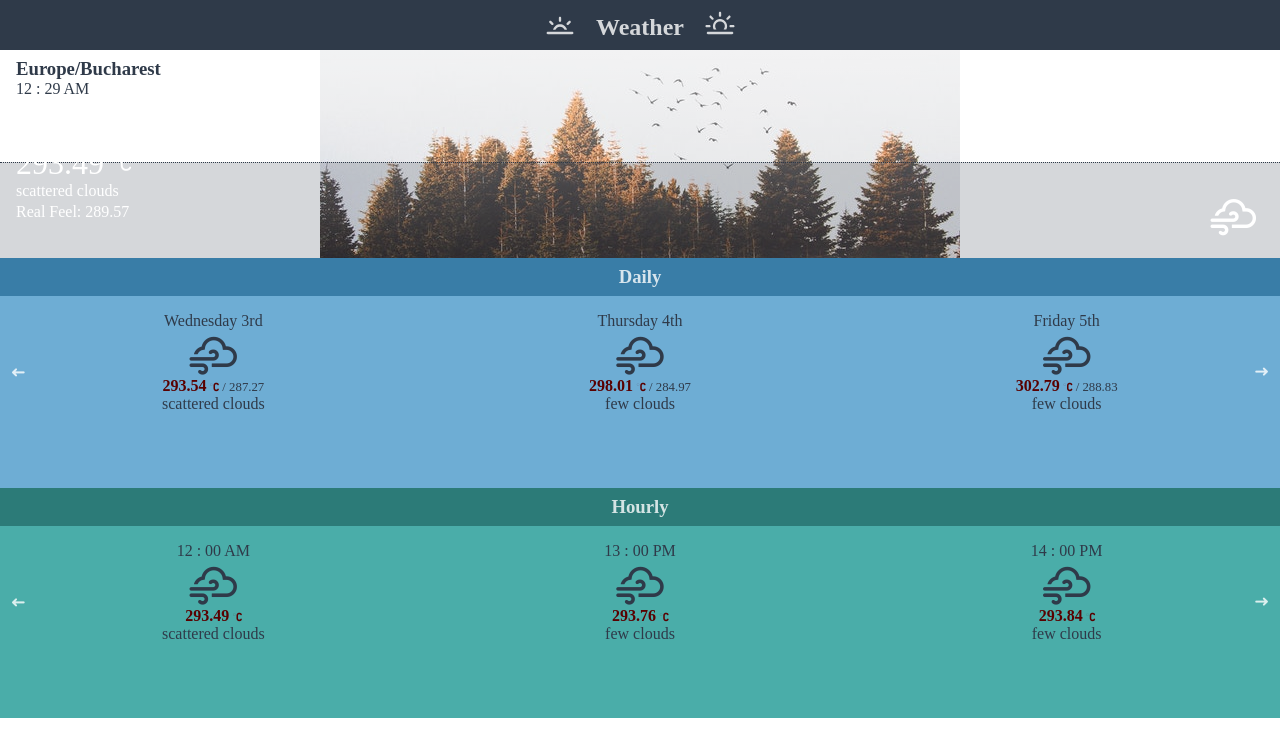
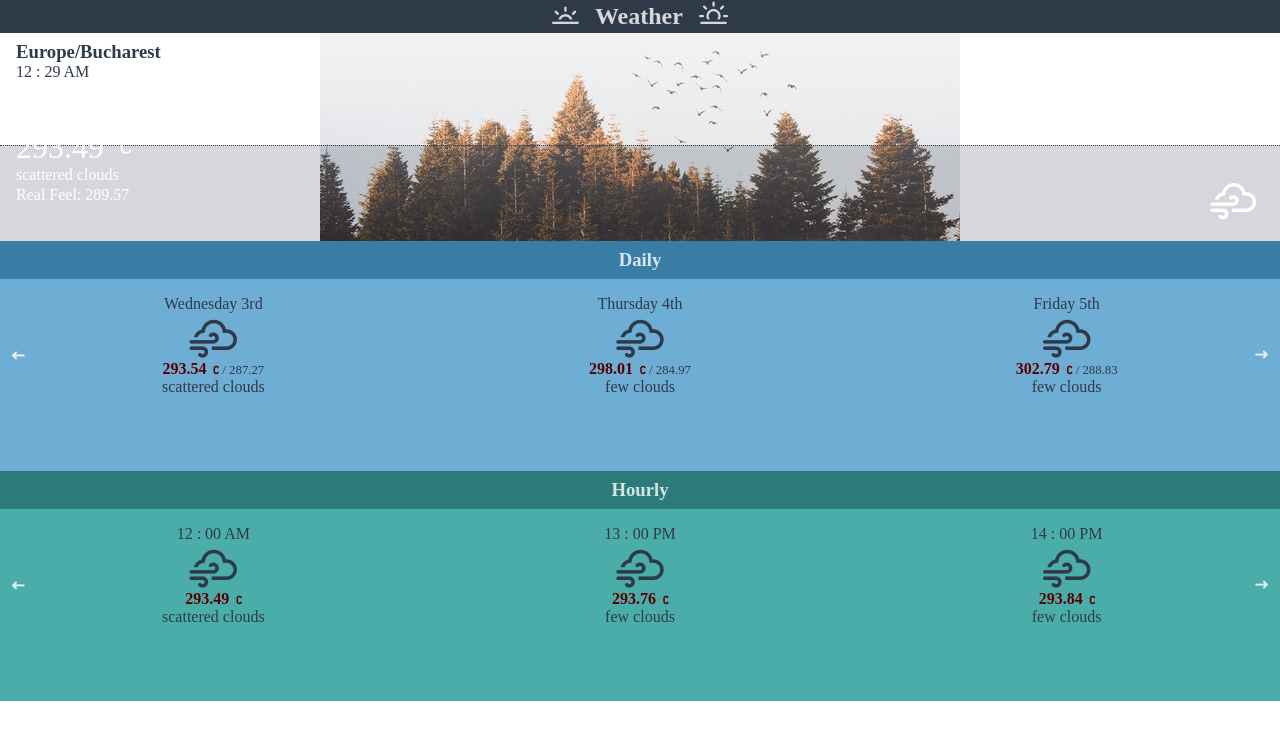
Before and after one commit to TomaAndrei90/weatherapp, a React (Create React App) app in the folder client/: page / in a window 1280 px wide. Shown: the top 756 px of the page. Built offline with nearby package versions, Linux system fonts and the light colour scheme; a web font is replaced by a local one.

Commit message:
remove react-icons module + replace with weather-icons

```diff
--- a/client/package.json
+++ b/client/package.json
@@ -8,7 +8,6 @@
     "@testing-library/user-event": "^7.2.1",
     "react": "^16.13.1",
     "react-dom": "^16.13.1",
-    "react-icons": "^3.10.0",
     "react-responsive-carousel": "^3.2.7",
     "react-scripts": "3.4.1"
   },
--- a/client/src/components/Header.css
+++ b/client/src/components/Header.css
@@ -1,5 +1,5 @@
 .header {
-  padding: 0.3rem 0;
+	padding: 0.2rem 0;
   display: flex;
   justify-content: center;
   align-items: center;
@@ -9,10 +9,9 @@
 
 .header__title {
   margin: 0 1rem;
-  padding-top: 0.3rem;
 }
 
-.header svg {
-  width: 2.5em;
-  height: 2.5em;
+.header i {
+	font-size: 1.6rem;
+	margin-top: -0.275rem;
 }
--- a/client/src/components/Header.js
+++ b/client/src/components/Header.js
@@ -1,14 +1,14 @@
 import React from 'react';
-import { WiHorizon, WiHorizonAlt } from "react-icons/wi";
+import '../css/weather-icons.min.css';
 
 import './Header.css';
 
 const Header = () => {
   const header = (
     <nav className="header">
-      <WiHorizon />
+			<i className="wi wi-horizon"></i>
       <h1 className="header__title">Weather</h1>
-      <WiHorizonAlt />
+			<i className="wi wi-horizon-alt"></i>
     </nav>
   );
 
```
Also changed, not shown: 1 other file (tests, documents, lock files or other folders).
